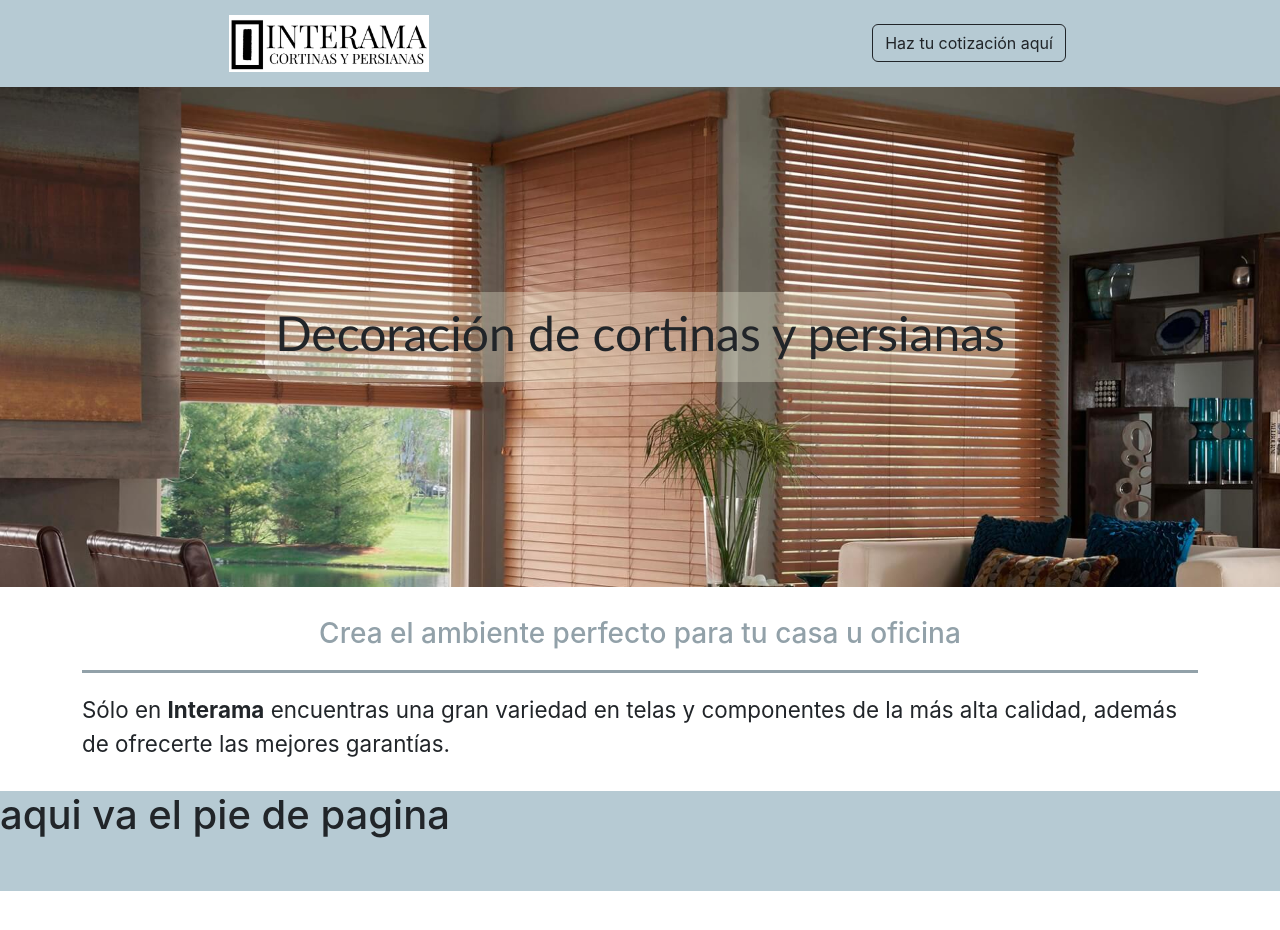
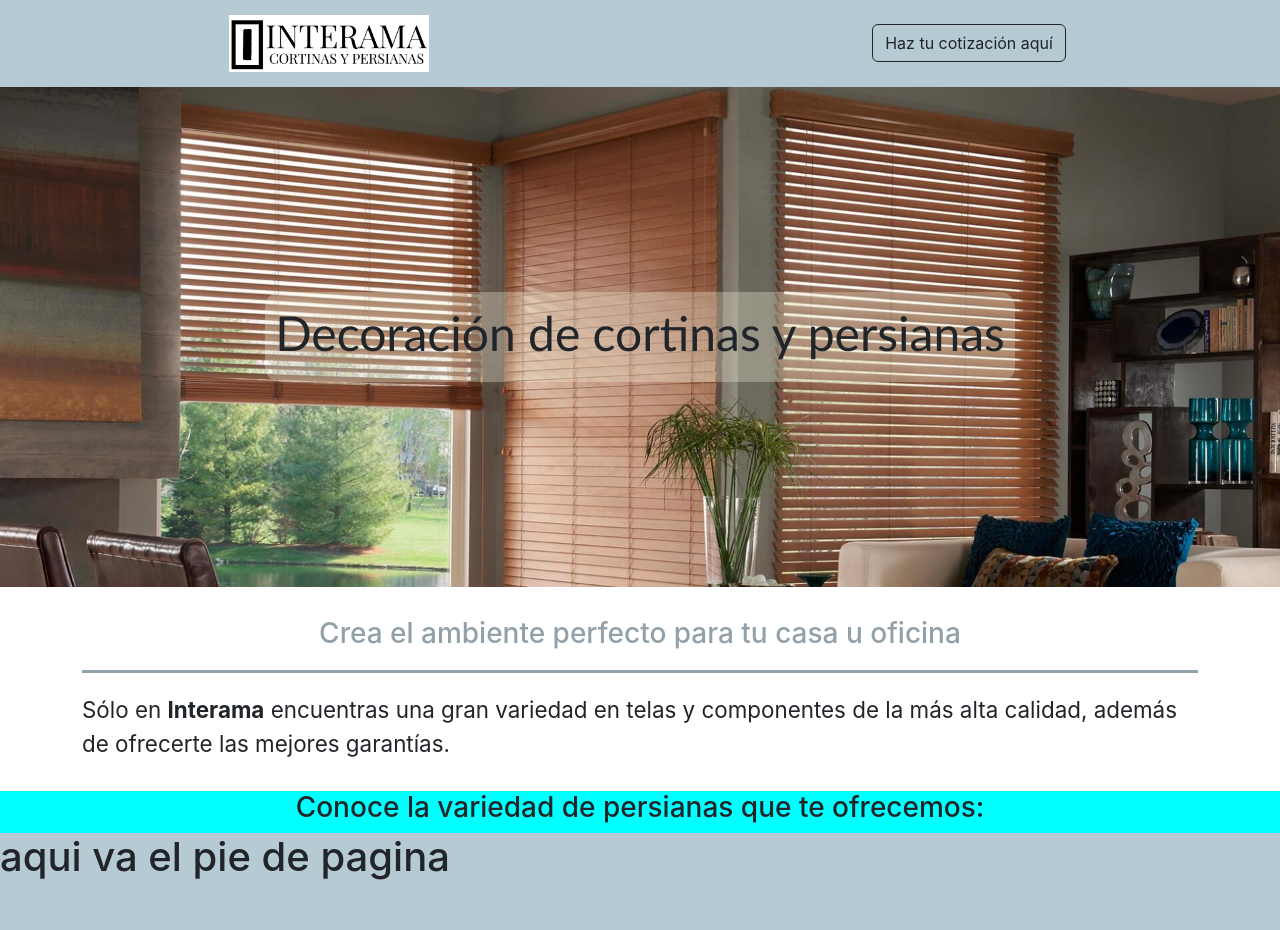
Before and after one commit to merb26/PersianasInterama, a React (Create React App) app: page / in a window 1280 px wide. Shown: the top 930 px of the page. Before the commit the page ends 891 px from the top, so only its background shows below. Built offline with nearby package versions, Linux system fonts and the light colour scheme.

Commit message:
agrego titulo e información de persianas

```diff
--- a/src/App.jsx
+++ b/src/App.jsx
@@ -1,5 +1,6 @@
 import Menu from './components/encabezado/menu/menu.jsx'
 import Footer from './components/footer/footer.jsx';
+import { Blinds } from './components/home/blinds/Blinds.jsx';
 import Description from './components/home/description/description.jsx';
 import FrontPage from './components/home/front page/front_page.jsx';
 
@@ -9,6 +10,7 @@ function App() {
       <Menu />
       <FrontPage />
       <Description />
+      <Blinds />
       <Footer />
     </>
   );
--- /dev/null
+++ b/src/components/home/blinds/Blinds.css
@@ -0,0 +1,3 @@
+.blinds {
+  background-color: aqua;
+}/*# sourceMappingURL=Blinds.css.map */
--- /dev/null
+++ b/src/components/home/blinds/Blinds.jsx
@@ -0,0 +1,33 @@
+import './Blinds.css'
+
+export const Blinds = () => {
+
+    const blinds = [
+        {
+            name: "Persianas Enrollables",
+            feauters: {
+                1: "Fácil manejo, mantenimiento y operación.",
+                2: "Variedad de colecciones para distintos niveles de privacidad.",
+                3: 'Versiones manuales y/o motorizadas compatibles con sistemas inteligentes.',
+                4: 'Telas y componentes de la mayor calidad con certificaciones internacionales.'
+            }
+        },
+        {
+            name: "Persianas Sheer",
+            feauters: {
+                1: 'Control de luz y visibilidad hacia el exterior.',
+                2: 'Fácil manejo, mantenimiento y operación.',
+                3: 'Manejo manual o con motorización.',
+                4: 'Diseños contemporáneos en una gama de colores y texturas de tendencia.'
+            }
+        }
+    ]
+
+    return (
+        <>
+            <div className='blinds d-flex justify-content-center'>
+                <h3>Conoce la variedad de persianas que te ofrecemos:</h3>
+            </div>
+        </>
+    )
+}
--- /dev/null
+++ b/src/components/home/blinds/Blinds.scss
@@ -0,0 +1,3 @@
+.blinds {
+    background-color: aqua;
+}
```
Also changed, not shown: 1 other file (tests, documents, lock files or other folders).
